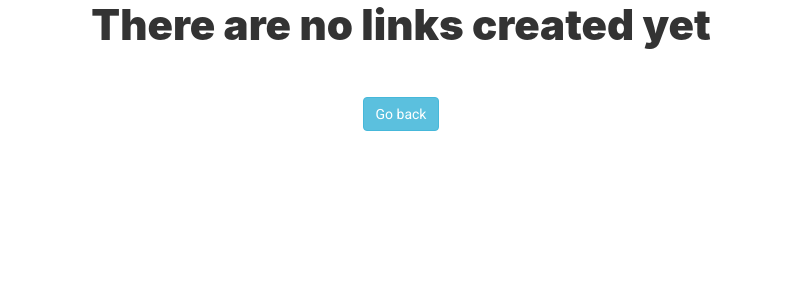
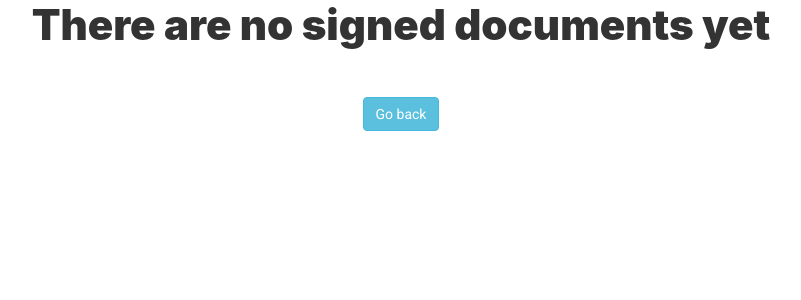
Before and after one commit to Prescrypto/WPCI, a Flask app: template templates/view_sign_records.html in a window 1280 px wide. Shown: the part 87-387 px from the top of the page, without its empty margins (239-1040 px from the left). Run offline with Flask 3, Linux system fonts and the light colour scheme; the template is opened without the code that fills it, so the values that code supplies are empty; parts of the project's set-up code (start-up, migrations or seed data) failed here and were passed over; some libraries are stand-ins or nearby versions.

Commit message:
fix message on no signed records page

```diff
--- a/templates/view_sign_records.html
+++ b/templates/view_sign_records.html
@@ -44,7 +44,7 @@
 
     {% else %}
       <div class="uk-margin uk-text-center">
-        <h1 style="font-weight:900;" class="login-h1">There are no links created yet</h1>
+        <h1 style="font-weight:900;" class="login-h1">There are no signed documents yet</h1>
       </div>
     {% endif %}
     <div class="uk-margin uk-text-center">
```
